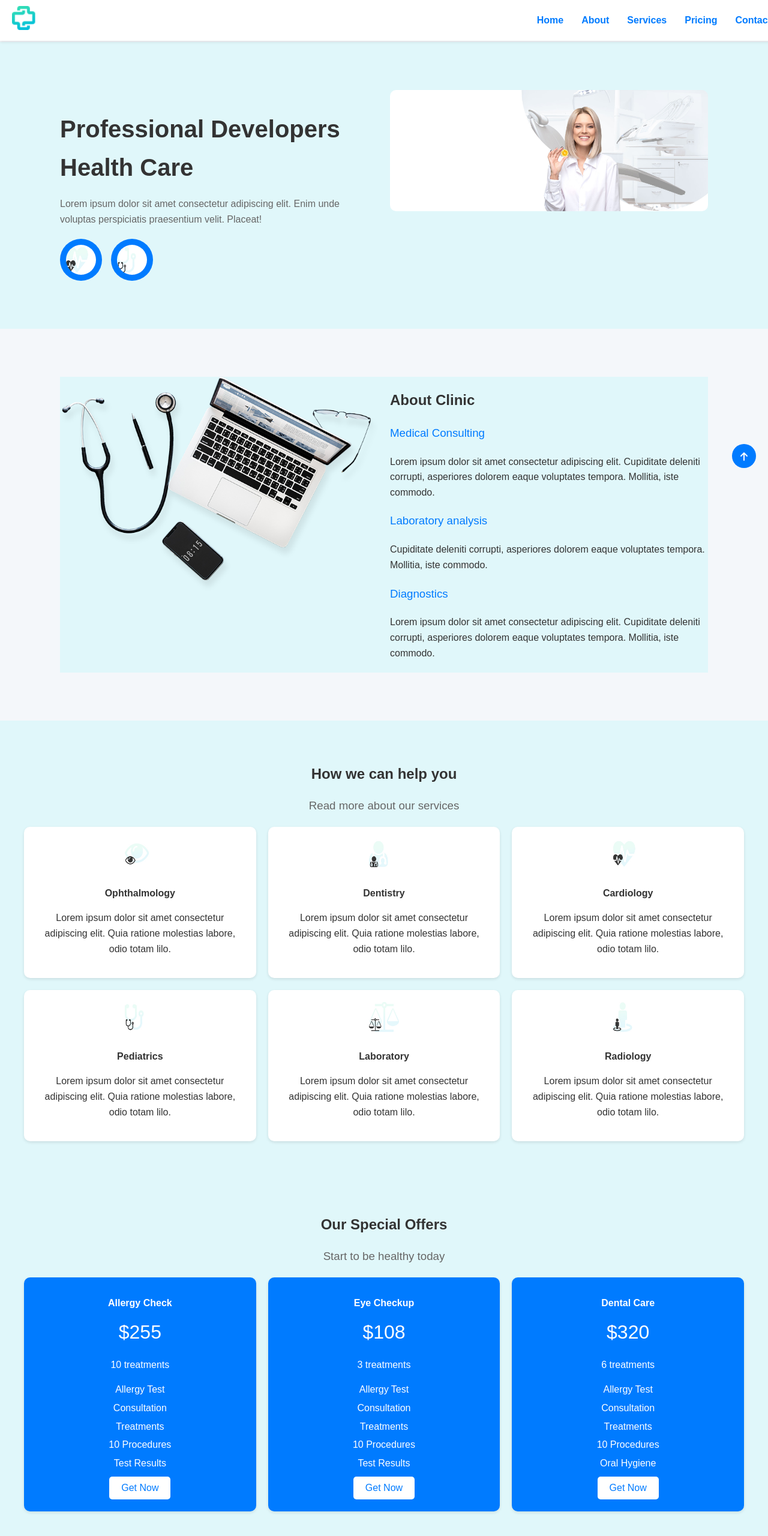
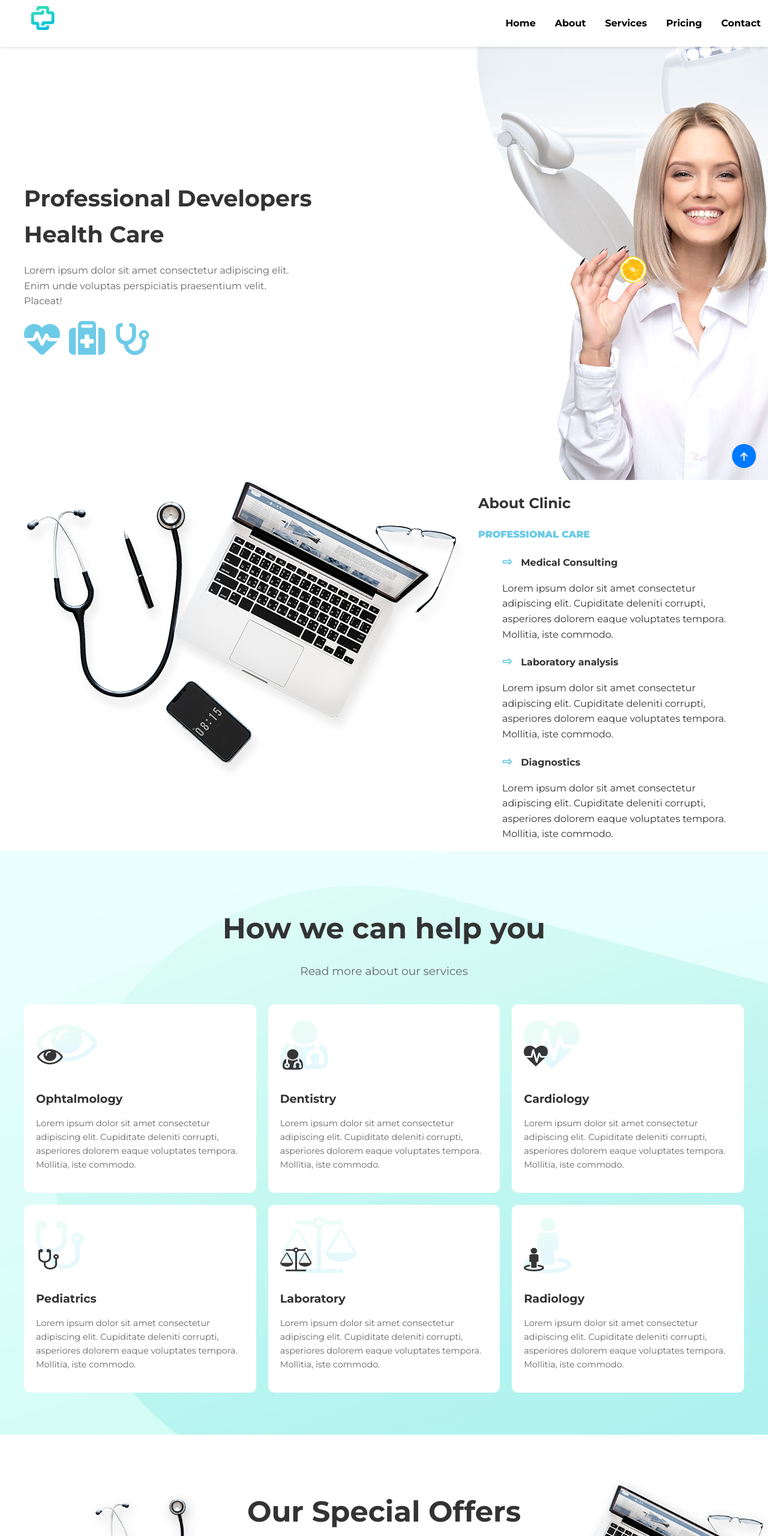
Before and after one commit to zhenechka1/FE_2025, a plain HTML site: page homework/index.html in a window 1280 px wide. Shown: the top 2560 px of the page at 60% size. Drawn offline with Linux system fonts and the light colour scheme.

Commit message:
исправил домашку в папке homework

```diff
--- a/homework/css/styles.css
+++ b/homework/css/style.css
@@ -1,6 +1,11 @@
+html {
+    scroll-behavior: smooth;
+    background-color: white;
+}
+
 body {
     margin: 0;
-    font-family: Arial, sans-serif;
+    font-family: "Montserrat", sans-serif;
     line-height: 1.6;
     background: #f4f7fa;
     color: #333;
@@ -20,52 +25,40 @@ h4 {
     margin: 10px 0;
 }
 
-section {
-    padding: 50px 20px;
-    box-sizing: border-box;
-}
-
 .content-wrapper {
-    padding-top: 70px; /* Отступ под фиксированной навигацией */
+    padding-top: 70px;
 }
 
 .navbar {
+    z-index:3;
     position: fixed;
-    top: 0;
     width: 100%;
     background: #fff;
     display: flex;
     justify-content: space-between;
-    align-items: center;
     padding: 10px 20px;
     box-shadow: 0 2px 5px rgba(0, 0, 0, 0.1);
-    z-index: 1000;
 }
 
 .logo img {
+    margin-left: 2rem;
     height: 40px;
 }
 
 .nav-links {
     list-style: none;
     display: flex;
-    margin: 0;
-    padding: 0;
 }
 
 .nav-links li {
-    margin: 0 15px;
+    margin-right: 2rem;
 }
 
 .nav-links a {
+    color: black;
     text-decoration: none;
-    color: #007bff;
     font-weight: bold;
     transition: color 0.3s;
-}
-
-.nav-links a:hover {
-    color: #0056b3;
 }
 
 .up-button {
@@ -93,7 +86,12 @@ section {
 }
 
 #home {
-    background: #e0f7fa;
+    background-image: url("../img/lady.jpg");
+    background-repeat: no-repeat;
+    background-position-y: center;
+    background-size: cover;
+    min-height: 730px;
+    align-content: center;
 }
 
 .home-content {
@@ -110,58 +108,57 @@ section {
 }
 
 .home-text h1 {
-    font-size: 2.5em;
+    font-size: 38px;
     margin-bottom: 10px;
     text-align: left;
+    width:500px;
 }
 
 .home-text p {
     margin-bottom: 20px;
     color: #666;
     text-align: left;
+    width:450px;
 }
 
 .home-icons {
     display: flex;
     gap: 15px;
     margin-top: 20px;
+    align-items: center;
 }
 
-.home-icons img {
-    width: 50px;
-    height: 50px;
-    background: #007bff;
-    padding: 10px;
-    border-radius: 50%;
+.home-icons .icon {
+    width: 60px; /* Размер как раньше */
+    height: 60px;
+    fill: #6dcbe8; /* Голубой цвет для SVG */
 }
+#about{
+background-color:white;
+}
+.about-text span {
+color:#6dcbe8;
+font-weight:900;
 
-.home-image {
-    flex: 1;
 }
-
-.home-image img {
-    max-width: 100%;
-    height: auto;
-    border-radius: 10px;
-}
-
 .about-content {
     display: flex;
     align-items: flex-start;
     justify-content: space-between;
     max-width: 1200px;
     margin: 0 auto;
-    background: #e0f7fa;
 }
 
-.about-image {
-    flex: 1;
+.about-img {
+    height: auto;
+    object-fit: cover;
 }
 
-.about-image img {
-    max-width: 100%;
+.image-tools {
+    width: 100%;
+    max-width: 100vw;
     height: auto;
-    border-radius: 10px;
+    object-fit: cover;
 }
 
 .about-text {
@@ -170,23 +167,30 @@ section {
 }
 
 .about-text h2 {
-    text-align: left;
     margin-bottom: 20px;
 }
 
-.about-item {
-    margin-bottom: 20px;
+ul {
+    list-style-type: none;
 }
 
-.about-item h3 {
-    color: #007bff;
-    text-align: left;
+.about-list-part::before{
+    content: '\21E8';
+    margin-right: 10px;
+    font-size: 20px;
+    color: #6dcbe8;
 }
 
 #services {
-    background: #e0f7fa;
+    background-image: url("../img/services_bg.jpg");
     padding: 50px 20px;
+}
+
+.services-header{
     text-align: center;
+}
+.services-header h2{
+    font-size:48px;
 }
 
 .services-grid {
@@ -195,26 +199,42 @@ section {
     gap: 20px;
     max-width: 1200px;
     margin: 0 auto;
+    padding: 20px;
 }
 
-.services-grid div {
+.services-grid li {
     background: #fff;
     padding: 20px;
     border-radius: 10px;
-    box-shadow: 0 2px 5px rgba(0, 0, 0, 0.1);
-    text-align: center;
+    list-style: none;
 }
 
 .services-grid img {
-    width: 50px;
-    height: 50px;
     margin-bottom: 10px;
 }
 
+.services-grid h4 {
+    font-size: 1.2em;
+    font-weight: bold;
+    margin-bottom: 10px;
+}
+
+.services-grid p {
+    font-size: 0.9em;
+    color: #666;
+}
+
 #pricing {
-    background: #e0f7fa;
+    background-image: url("../img/pricing_bg.jpg");
     padding: 50px 20px;
     text-align: center;
+    background-repeat: no-repeat;
+    background-position-y: center;
+    background-size: cover;
+}
+
+#pricing h2 {
+font-size:48px;
 }
 
 .pricing-grid {
@@ -226,12 +246,23 @@ section {
 }
 
 .pricing-card {
-    background: #007bff;
+    user-select: none;
+    background: #6dcbe8;
     color: #fff;
     padding: 20px;
-    border-radius: 10px;
     text-align: center;
     box-shadow: 0 2px 5px rgba(0, 0, 0, 0.1);
+    transition: all 0.3s ease-in-out;
+    position: relative;
+    z-index: 1;
+}
+
+.pricing-card:hover {
+    background: #fff;
+    color: #6dcbe8;
+    transform: translateY(-10px);
+    box-shadow: 0 5px 15px rgba(0, 0, 0, 0.2);
+    z-index: 2;
 }
 
 .pricing-card .price {
@@ -251,10 +282,10 @@ section {
 
 .pricing-card button {
     background: #fff;
-    color: #007bff;
-    border: none;
+    color: #6dcbe8;
+    border: 2px solid #6dcbe8;
     padding: 10px 20px;
-    border-radius: 5px;
+    border-radius: 15px;
     cursor: pointer;
     transition: background 0.3s;
 }
@@ -267,33 +298,33 @@ section {
     display: flex;
     align-items: flex-start;
     justify-content: space-between;
-    max-width: 1200px;
     margin: 0 auto;
-    background: #e0f7fa;
+    background: #fffff;
 }
 
 .contact-image {
+    text-align:left;
     flex: 1;
 }
 
 .contact-image img {
-    max-width: 100%;
+    object-fit: cover;
+    flex:1;
+    width:100%;
     height: auto;
-    border-radius: 10px;
+    display:block;
 }
 
 .contact-form {
     flex: 1;
-    margin-left: 20px;
 }
 
 .contact-form h2 {
-    text-align: left;
     margin-bottom: 10px;
+    font-size:48px;
 }
 
 .contact-form h3 {
-    text-align: left;
     color: #666;
     margin-bottom: 20px;
 }
@@ -302,10 +333,8 @@ form {
     display: flex;
     flex-direction: column;
     gap: 15px;
-    background: #fff;
     padding: 20px;
     border-radius: 10px;
-    box-shadow: 0 2px 5px rgba(0, 0, 0, 0.1);
 }
 
 input, select, button {
@@ -316,15 +345,16 @@ input, select, button {
 }
 
 button {
-    background: #007bff;
+    background: #6dcbe8;
     color: #fff;
     border: none;
     cursor: pointer;
     transition: background 0.3s;
+    align-self:center;
 }
 
 button:hover {
-    background: #0056b3;
+    background: #6dcbe8;
 }
 
 footer {
@@ -334,72 +364,117 @@ footer {
     padding: 10px 0;
     margin-top: 20px;
 }
+.contact-form{
+background-color:white;
 
+
+}
 @media (max-width: 767px) {
+.contact-form h2{
+ font-size:28px;}
     .navbar {
-        flex-direction: column;
         padding: 10px;
     }
+
     .nav-links {
-        flex-direction: column;
+        padding-right:35px;
+        gap:10px;
         text-align: center;
     }
+
     .nav-links li {
         margin: 10px 0;
     }
+
     .home-content, .about-content, .contact-content {
         flex-direction: column;
         text-align: center;
     }
-    .home-image, .about-image, .contact-image {
-        margin-top: 20px;
-        max-width: 100%;
+
+    .about-img {
+        width: 100vw;
+        height: 300px;
+        object-fit: cover;
+        padding-bottom: 150px;
     }
-    .about-text, .contact-form {
+
+    .about-list{
+        margin-right: 65px;
+    }
+
+    .about-text {
+        justify-content: center;
         margin-left: 0;
         margin-top: 20px;
     }
+
     .services-grid, .pricing-grid {
         grid-template-columns: 1fr;
     }
-    .home-icons {
-        flex-direction: row;
-        justify-content: center;
-        gap: 10px;
+
+
+#pricing h2 {
+font-size:32px;
+}
+
+.services-header h2{
+    font-size:28px;
+}
+.home-icons img {
+        width: 40px;
+        height: 40px;
     }
+
+    section {
+        padding: 30px 10px;
+    }
+
+    .contact-form{
+        align-self: stretch;
+    }
+    }
+
     .home-icons img {
         width: 40px;
         height: 40px;
     }
+
     section {
         padding: 30px 10px;
     }
+
+    .contact-form{
+        align-self: stretch;
+
 }
 
 @media (min-width: 768px) and (max-width: 1279px) {
-    .services-grid, .pricing-grid {
-        grid-template-columns: repeat(2, 1fr);
-    }
     .navbar {
         padding: 15px 30px;
     }
-    .home-content, .about-content, .contact-content {
-        flex-direction: column;
+
+    .nav-links {
+        padding-right:35px;
+        gap:10px;
         text-align: center;
     }
-    .home-image, .about-image, .contact-image {
-        margin-top: 20px;
-        max-width: 80%;
+
+    .about-list{
+        margin-right: 65px;
     }
-    .about-text, .contact-form {
+
+    .contact-form {
         margin-left: 0;
         margin-top: 20px;
+
     }
-    .home-icons {
-        justify-content: center;
-    }
+
     section {
         padding: 40px 20px;
+    }
+
+    .contact-form{
+        align-self: stretch;
     }
 }
 
@@ -407,19 +482,27 @@ footer {
     .services-grid, .pricing-grid {
         grid-template-columns: repeat(3, 1fr);
     }
+
     section {
         padding: 80px 100px;
     }
-    .home-content, .about-content, .contact-content {
+
+    .home-content, .about-content {
         flex-direction: row;
         text-align: left;
     }
-    .home-image, .about-image, .contact-image {
+
+    .home-image, .about-img {
         margin-top: 0;
-        max-width: 50%;
     }
-    .about-text, .contact-form {
+
+    .about-text {
         margin-left: 20px;
         margin-top: 0;
     }
+
+    img {
+        height: auto;
+    }
+   c
 }
--- a/homework/index.html
+++ b/homework/index.html
@@ -4,13 +4,16 @@
     <meta charset="UTF-8">
     <meta name="viewport" content="width=device-width, initial-scale=1.0">
     <title>Health Care</title>
-    <link rel="stylesheet" href="css/styles.css">
+    <link rel="stylesheet" href="css/style.css">
     <link rel="stylesheet" href="https://cdnjs.cloudflare.com/ajax/libs/font-awesome/6.0.0-beta3/css/all.min.css">
+    <link rel="preconnect" href="https://fonts.googleapis.com">
+    <link rel="preconnect" href="https://fonts.gstatic.com" crossorigin>
+    <link href="https://fonts.googleapis.com/css2?family=Montserrat:ital,wght@0,100..900;1,100..900&display=swap" rel="stylesheet">
 </head>
 <body>
 <nav class="navbar">
     <div class="logo">
-            <img src="img/logo.png" alt="Logo">
+        <a href="#home"><img src="img/logo.png" alt="Logo"></a>
     </div>
     <ul class="nav-links">
         <li><a href="#home">Home</a></li>
@@ -22,80 +25,100 @@
 </nav>
 <a href="#top" class="up-button"><i class="fas fa-arrow-up"></i></a>
 <div class="content-wrapper">
-        <section id="home">
+    <div id="home">
         <div class="home-content">
             <div class="home-text">
                 <h1>Professional Developers Health Care</h1>
-                    <p>Lorem ipsum dolor sit amet consectetur adipiscing elit. Enim unde voluptas perspiciatis praesentium velit. Placeat!</p>
+                <p>Lorem ipsum dolor sit amet consectetur adipiscing elit. Enim unde voluptas perspiciatis praesentium
+                    velit. Placeat!</p>
                     <div class="home-icons">
-                        <img src="img/cardiology.jpg" alt="Cardiology">
-                        <img src="img/pediatrics.jpg" alt="Pediatrics">
+                            <svg xmlns="http://www.w3.org/2000/svg" viewBox="0 0 512 512" class="icon"><path d="M228.3 469.1L47.6 300.4c-4.2-3.9-8.2-8.1-11.9-12.4l87 0c22.6 0 43-13.6 51.7-34.5l10.5-25.2 49.3 109.5c3.8 8.5 12.1 14 21.4 14.1s17.8-5 22-13.3L320 253.7l1.7 3.4c9.5 19 28.9 31 50.1 31l104.5 0c-3.7 4.3-7.7 8.5-11.9 12.4L283.7 469.1c-7.5 7-17.4 10.9-27.7 10.9s-20.2-3.9-27.7-10.9zM503.7 240l-132 0c-3 0-5.8-1.7-7.2-4.4l-23.2-46.3c-4.1-8.1-12.4-13.3-21.5-13.3s-17.4 5.1-21.5 13.3l-41.4 82.8L205.9 158.2c-3.9-8.7-12.7-14.3-22.2-14.1s-18.1 5.9-21.8 14.8l-31.8 76.3c-1.2 3-4.2 4.9-7.4 4.9L16 240c-2.6 0-5 .4-7.3 1.1C3 225.2 0 208.2 0 190.9l0-5.8c0-69.9 50.5-129.5 119.4-141C165 36.5 211.4 51.4 244 84l12 12 12-12c32.6-32.6 79-47.5 124.6-39.9C461.5 55.6 512 115.2 512 185.1l0 5.8c0 16.9-2.8 33.5-8.3 49.1z"/></svg>
+                            <svg xmlns="http://www.w3.org/2000/svg" viewBox="0 0 512 512" class="icon"><path d="M184 48l144 0c4.4 0 8 3.6 8 8l0 40L176 96l0-40c0-4.4 3.6-8 8-8zm-56 8l0 40 0 32 0 352 256 0 0-352 0-32 0-40c0-30.9-25.1-56-56-56L184 0c-30.9 0-56 25.1-56 56zM96 96L64 96C28.7 96 0 124.7 0 160L0 416c0 35.3 28.7 64 64 64l32 0L96 96zM416 480l32 0c35.3 0 64-28.7 64-64l0-256c0-35.3-28.7-64-64-64l-32 0 0 384zM224 208c0-8.8 7.2-16 16-16l32 0c8.8 0 16 7.2 16 16l0 48 48 0c8.8 0 16 7.2 16 16l0 32c0 8.8-7.2 16-16 16l-48 0 0 48c0 8.8-7.2 16-16 16l-32 0c-8.8 0-16-7.2-16-16l0-48-48 0c-8.8 0-16-7.2-16-16l0-32c0-8.8 7.2-16 16-16l48 0 0-48z"/></svg>
+                            <svg xmlns="http://www.w3.org/2000/svg" viewBox="0 0 576 512" class="icon"><path d="M142.4 21.9c5.6 16.8-3.5 34.9-20.2 40.5L96 71.1 96 192c0 53 43 96 96 96s96-43 96-96l0-120.9-26.1-8.7c-16.8-5.6-25.8-23.7-20.2-40.5s23.7-25.8 40.5-20.2l26.1 8.7C334.4 19.1 352 43.5 352 71.1L352 192c0 77.2-54.6 141.6-127.3 156.7C231 404.6 278.4 448 336 448c61.9 0 112-50.1 112-112l0-70.7c-28.3-12.3-48-40.5-48-73.3c0-44.2 35.8-80 80-80s80 35.8 80 80c0 32.8-19.7 61-48 73.3l0 70.7c0 97.2-78.8 176-176 176c-92.9 0-168.9-71.9-175.5-163.1C87.2 334.2 32 269.6 32 192L32 71.1c0-27.5 17.6-52 43.8-60.7l26.1-8.7c16.8-5.6 34.9 3.5 40.5 20.2zM480 224a32 32 0 1 0 0-64 32 32 0 1 0 0 64z"/></svg>
                         </div>
                     </div>
-                <div class="home-image">
-                    <img src="img/lady.jpg" alt="Lady with Lemon">
                 </div>
             </div>
-        </section>
-        <section id="about">
+        </div>
+    <div id="about">
         <div class="about-content">
-                <div class="about-image">
-                    <img src="img/tools.png" alt="About Clinic Elements">
+            <div class="about-img">
+                <img class="image-tools" src="img/tools.png" alt="tools">
             </div>
             <div class="about-text">
                 <h2>About Clinic</h2>
-                    <div class="about-item">
-                        <h3>Medical Consulting</h3>
-                        <p>Lorem ipsum dolor sit amet consectetur adipiscing elit. Cupiditate deleniti corrupti, asperiores dolorem eaque voluptates tempora. Mollitia, iste commodo.</p>
-                    </div>
-                    <div class="about-item">
-                        <h3>Laboratory analysis</h3>
-                        <p>Cupiditate deleniti corrupti, asperiores dolorem eaque voluptates tempora. Mollitia, iste commodo.</p>
-                    </div>
-                    <div class="about-item">
-                        <h3>Diagnostics</h3>
-                        <p>Lorem ipsum dolor sit amet consectetur adipiscing elit. Cupiditate deleniti corrupti, asperiores dolorem eaque voluptates tempora. Mollitia, iste commodo.</p>
+                <span>PROFESSIONAL CARE</span>
+                <ul class="about-list">
+                    <li>
+                        <h4 class="about-list-part">
+                            Medical Consulting
+                        </h4>
+                        <p>Lorem ipsum dolor sit amet consectetur adipiscing elit. Cupiditate deleniti corrupti,
+                            asperiores dolorem eaque voluptates tempora. Mollitia, iste commodo.</p>
+                    </li>
+                    <li>
+                        <h4 class="about-list-part">
+                            Laboratory analysis
+                        </h4>
+                        <p>Lorem ipsum dolor sit amet consectetur adipiscing elit. Cupiditate deleniti corrupti,
+                            asperiores dolorem eaque voluptates tempora. Mollitia, iste commodo.</p>
+                    </li>
+                    <li>
+                        <h4 class="about-list-part">
+                            Diagnostics
+                        </h4>
+                        <p>Lorem ipsum dolor sit amet consectetur adipiscing elit. Cupiditate deleniti corrupti,
+                            asperiores dolorem eaque voluptates tempora. Mollitia, iste commodo.</p>
+                    </li>
+                </ul>
             </div>
         </div>
     </div>
-        </section>
-        <section id="services">
+    <div id="services">
+        <div class="services-header">
             <h2>How we can help you</h2>
             <h3>Read more about our services</h3>
-            <div class="services-grid">
-                <div>
-                    <img src="img/oftalmology.jpg" alt="Ophthalmology">
-                    <h4>Ophthalmology</h4>
-                    <p>Lorem ipsum dolor sit amet consectetur adipiscing elit. Quia ratione molestias labore, odio totam lilo.</p>
         </div>
-                <div>
-                    <img src="img/dentistry.jpg" alt="Dentistry">
+        <ul class="services-grid">
+            <li>
+                <img src="img/icons/oftalmology.jpg">
+                <h4>Ophtalmology</h4>
+                <p>Lorem ipsum dolor sit amet consectetur adipiscing elit. Cupiditate deleniti corrupti,
+                    asperiores dolorem eaque voluptates tempora. Mollitia, iste commodo.</p>
+            </li>
+            <li>
+                <img src="img/icons/dentistry.jpg">
                 <h4>Dentistry</h4>
-                    <p>Lorem ipsum dolor sit amet consectetur adipiscing elit. Quia ratione molestias labore, odio totam lilo.</p>
+                <p>Lorem ipsum dolor sit amet consectetur adipiscing elit. Cupiditate deleniti corrupti,
+                    asperiores dolorem eaque voluptates tempora. Mollitia, iste commodo.</p>
+            </li>
+            <li>
+                <img src="img/icons/cardiology.jpg">
+                <h4>Cardiology</h4>
+                <p>Lorem ipsum dolor sit amet consectetur adipiscing elit. Cupiditate deleniti corrupti,
+                    asperiores dolorem eaque voluptates tempora. Mollitia, iste commodo.</p>
+            </li>
+            <li>
+                <img src="img/icons/pediatrics.jpg">
+                <h4>Pediatrics</h4>
+                <p>Lorem ipsum dolor sit amet consectetur adipiscing elit. Cupiditate deleniti corrupti,
+                    asperiores dolorem eaque voluptates tempora. Mollitia, iste commodo.</p>
+            </li>
+            <li>
+                <img src="img/icons/laboratory.jpg">
+                <h4>Laboratory</h4>
+                <p>Lorem ipsum dolor sit amet consectetur adipiscing elit. Cupiditate deleniti corrupti,
+                    asperiores dolorem eaque voluptates tempora. Mollitia, iste commodo.</p>
+            </li>
+            <li>
+                <img src="img/icons/radiology.jpg">
+                <h4>Radiology</h4>
+                <p>Lorem ipsum dolor sit amet consectetur adipiscing elit. Cupiditate deleniti corrupti,
+                    asperiores dolorem eaque voluptates tempora. Mollitia, iste commodo.</p>
+            </li>
+        </ul>
     </div>
-                <div>
-                    <img src="img/cardiology.jpg" alt="Cardiology">
-                    <h4>Cardiology</h4>
-                    <p>Lorem ipsum dolor sit amet consectetur adipiscing elit. Quia ratione molestias labore, odio totam lilo.</p>
-                </div>
-                <div>
-                    <img src="img/pediatrics.jpg" alt="Pediatrics">
-                    <h4>Pediatrics</h4>
-                    <p>Lorem ipsum dolor sit amet consectetur adipiscing elit. Quia ratione molestias labore, odio totam lilo.</p>
-                </div>
-                <div>
-                    <img src="img/laboratory.jpg" alt="Laboratory">
-                    <h4>Laboratory</h4>
-                    <p>Lorem ipsum dolor sit amet consectetur adipiscing elit. Quia ratione molestias labore, odio totam lilo.</p>
-                </div>
-                <div>
-                    <img src="img/radiology.jpg" alt="Radiology">
-                    <h4>Radiology</h4>
-                    <p>Lorem ipsum dolor sit amet consectetur adipiscing elit. Quia ratione molestias labore, odio totam lilo.</p>
-                </div>
-            </div>
-        </section>
-        <section id="pricing">
+    <div id="pricing">
         <h2>Our Special Offers</h2>
         <h3>Start to be healthy today</h3>
         <div class="pricing-grid">
@@ -139,11 +162,14 @@
                 <button>Get Now</button>
             </div>
         </div>
-        </section>
-        <section id="contact">
+    </div>
+    <div id="contact">
         <div class="contact-content">
             <div class="contact-image">
-                    <img src="img/contact_image.jpg" alt="Doctor">
+                <img src="img/contact_image.jpg" alt="tools">
+
+
+
             </div>
             <div class="contact-form">
                 <h2>Make An Appointment</h2>
@@ -162,10 +188,10 @@
                 </form>
             </div>
         </div>
-        </section>
+    </div>
 </div>
 <footer>
-        <p>Zhenechka Drobot © 2025 dodelal v 3 nochi</p>
+    <p>Zhenechka Drobot ©2025 dodelal v 7 utra</p>
 </footer>
 </body>
 </html>
```
Also changed, not shown: homework/img/cardiology.jpg (deleted), homework/img/dentistry.jpg (deleted), homework/img/laboratory.jpg (deleted), homework/img/oftalmology.jpg (deleted), homework/img/pediatrics.jpg (deleted), homework/img/radiology.jpg (deleted). Lines whose indentation alone changed are shown as unchanged.
